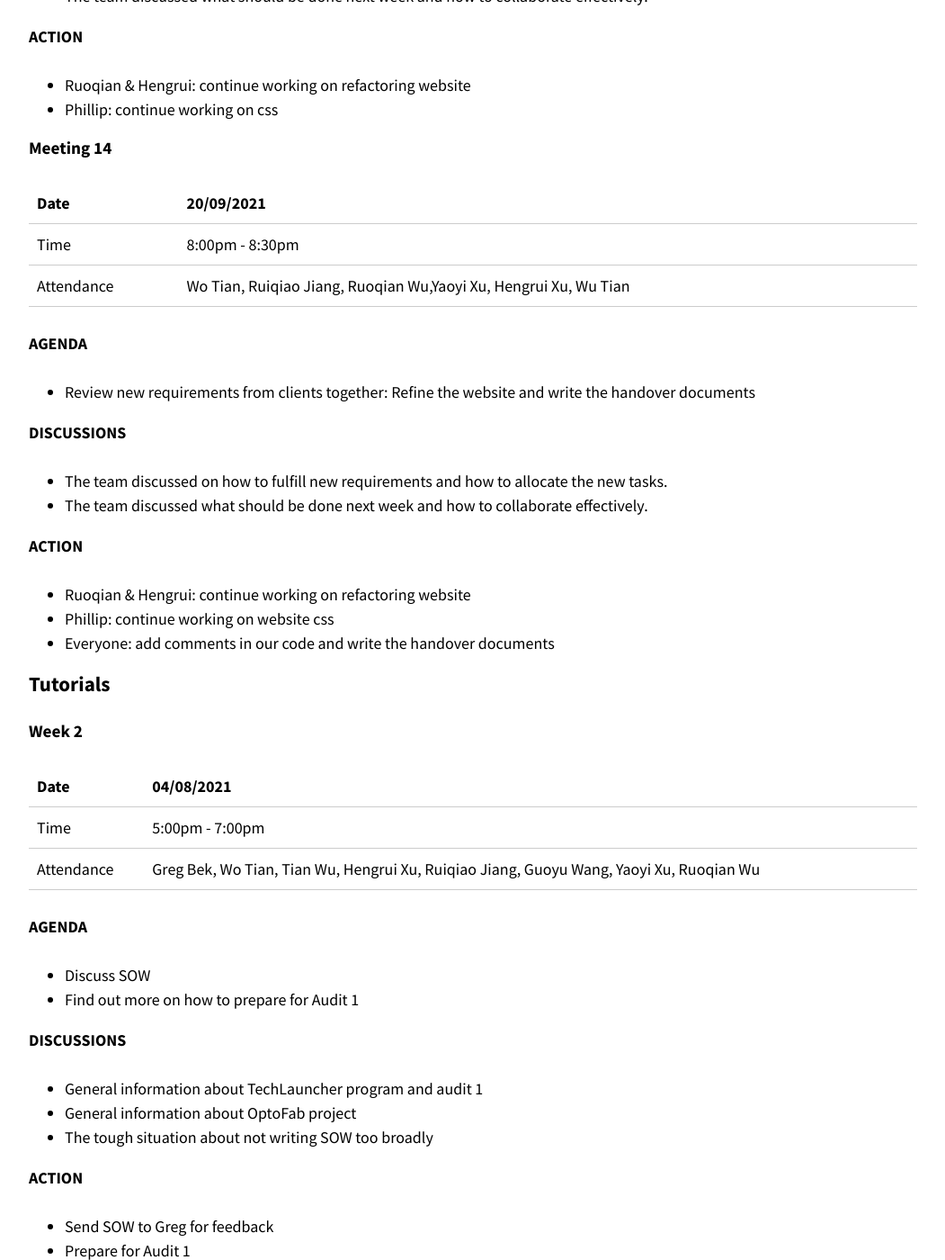
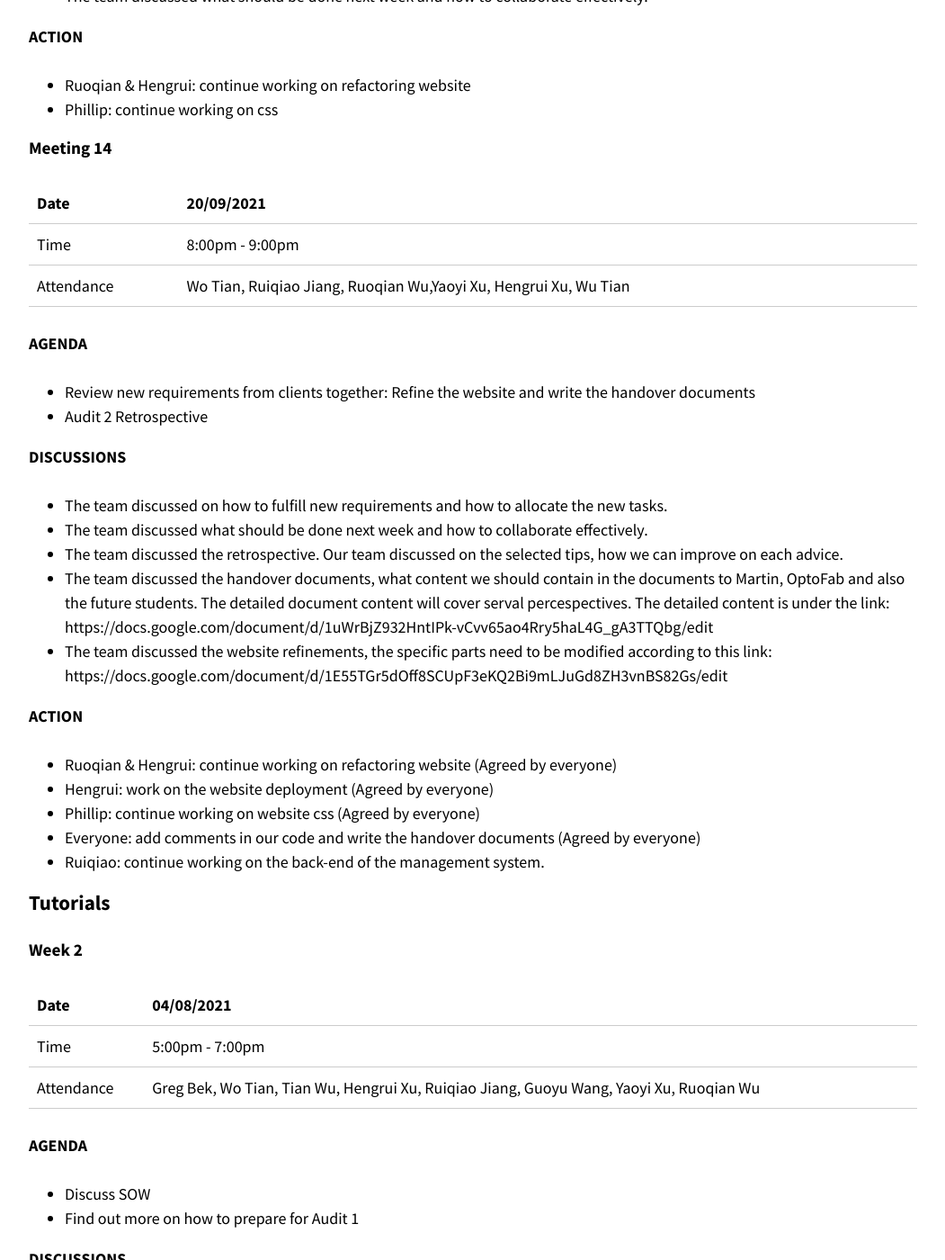
Before and after one commit to optofab/optofab.github.io, a Jekyll site: the page built from meeting_minutes.md, in a window 1280 px wide and 1400 px high, scrolled down 18647 px. Shown: the whole window at 90% size, without its empty margins (114-1165 px from the left). Built offline with Jekyll 4.4.1, drawn with Linux system fonts in a browser that asks for light colours; nearby versions of some CDN libraries; emoji names are drawn with the system emoji font.

Commit message:
Update meeting_minutes.md

```diff
--- a/meeting_minutes.md
+++ b/meeting_minutes.md
@@ -677,23 +677,30 @@ Our team:
 
 | Date       | 20/09/2021                                                    |
 | ---------- | ---------------------------------------------------------------- |
-| Time       | 8:00pm - 8:30pm                                                  |
+| Time       | 8:00pm - 9:00pm                                                  |
 | Attendance | Wo Tian, Ruiqiao Jiang, Ruoqian Wu,Yaoyi Xu, Hengrui Xu, Wu Tian |
 
 **AGENDA**
 
 - Review new requirements from clients together: Refine the website and write the handover documents
+- Audit 2 Retrospective
 
 **DISCUSSIONS**
 
 - The team discussed on how to fulfill new requirements and how to allocate the new tasks.
 - The team discussed what should be done next week and how to collaborate effectively.
+- The team discussed the retrospective. Our team discussed on the selected tips, how we can improve on each advice.
+- The team discussed the handover documents, what content we should contain in the documents to Martin, OptoFab and also the future students. The detailed document content will cover serval percespectives. The detailed content is under the link: https://docs.google.com/document/d/1uWrBjZ932HntIPk-vCvv65ao4Rry5haL4G_gA3TTQbg/edit
+- The team discussed the website refinements, the specific parts need to be modified according to this link: https://docs.google.com/document/d/1E55TGr5dOff8SCUpF3eKQ2Bi9mLJuGd8ZH3vnBS82Gs/edit
 
 **ACTION**
 
-- Ruoqian & Hengrui: continue working on refactoring website
-- Phillip: continue working on website css
-- Everyone: add comments in our code and write the handover documents
+- Ruoqian & Hengrui: continue working on refactoring website (Agreed by everyone)
+- Hengrui: work on the website deployment (Agreed by everyone)
+- Phillip: continue working on website css (Agreed by everyone)
+- Everyone: add comments in our code and write the handover documents (Agreed by everyone)
+- Ruiqiao: continue working on the back-end of the management system.
+
 
 
 ### Tutorials
```
